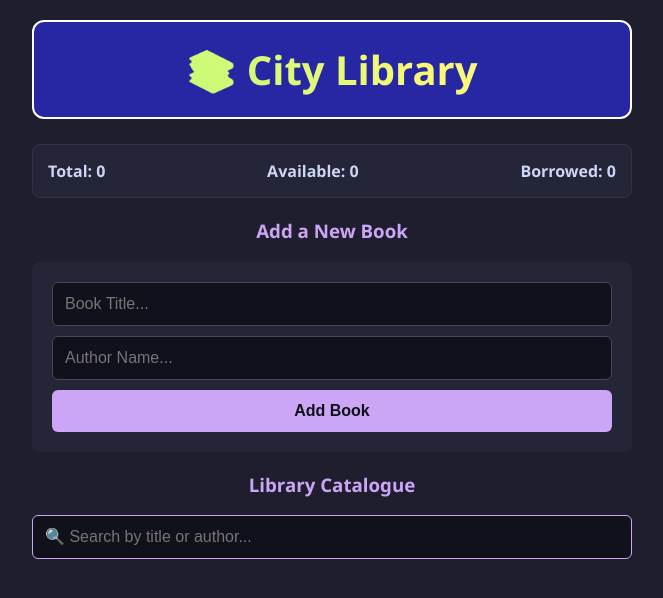
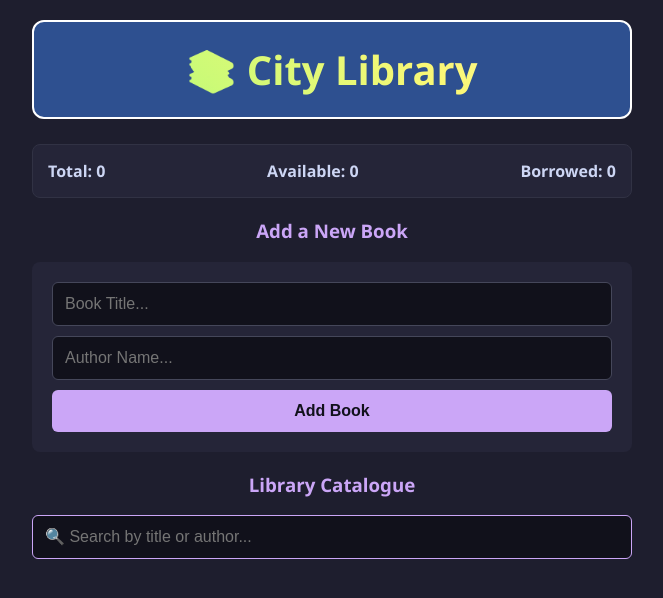
Before and after one commit to abhayCCodes/Library-system, a plain HTML site: page index.html in a window 1280 px wide. Shown: the whole page, without its empty margins (308-971 px from the left). Drawn offline with Linux system fonts and the light colour scheme.

Commit message:
style: customized title box and color palette

```diff
--- a/style.css
+++ b/style.css
@@ -187,7 +187,7 @@ button:hover {
 }
 
 .title-box {
-    background: #2727a3;
+    background: #2E5090;
     border: 2px solid #ffffff;
     border-radius: 12px;
     padding: 20px;
```
